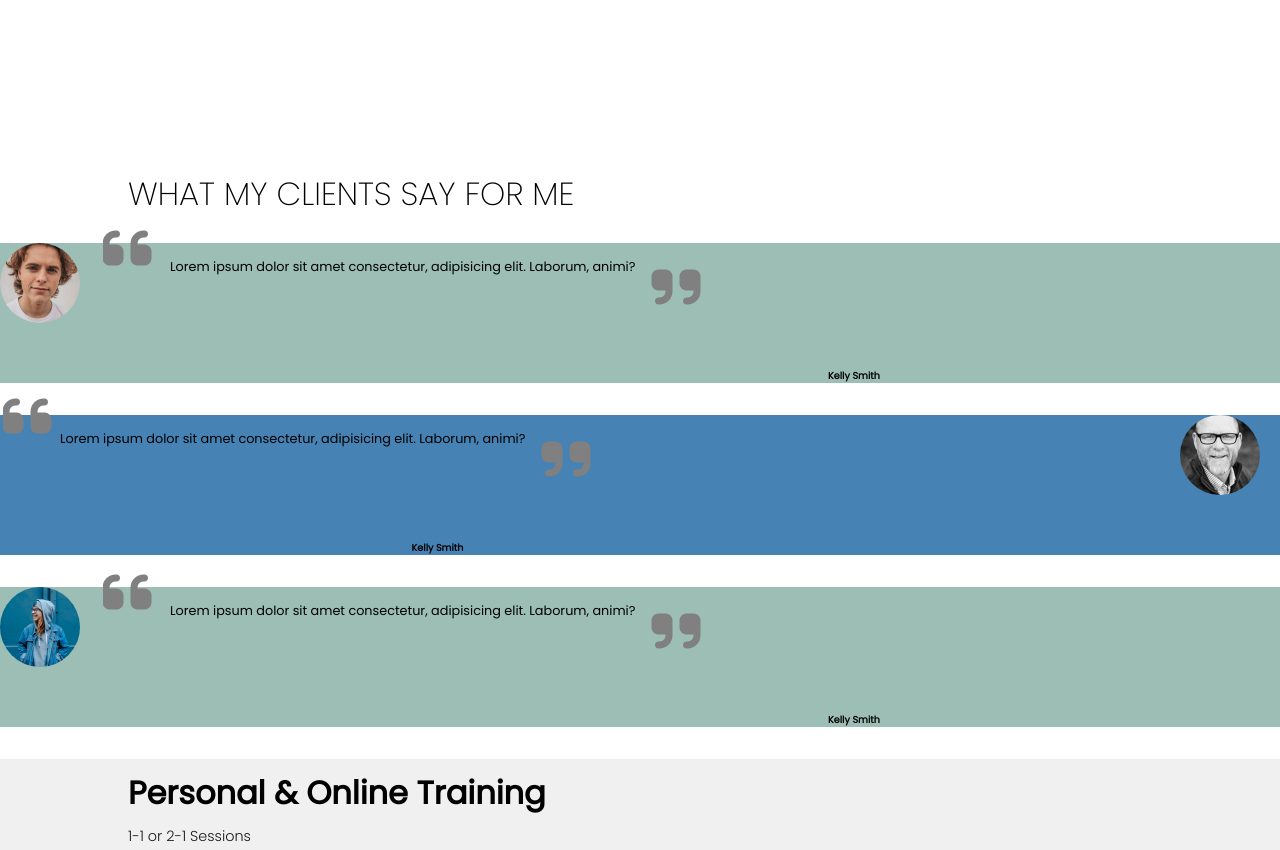
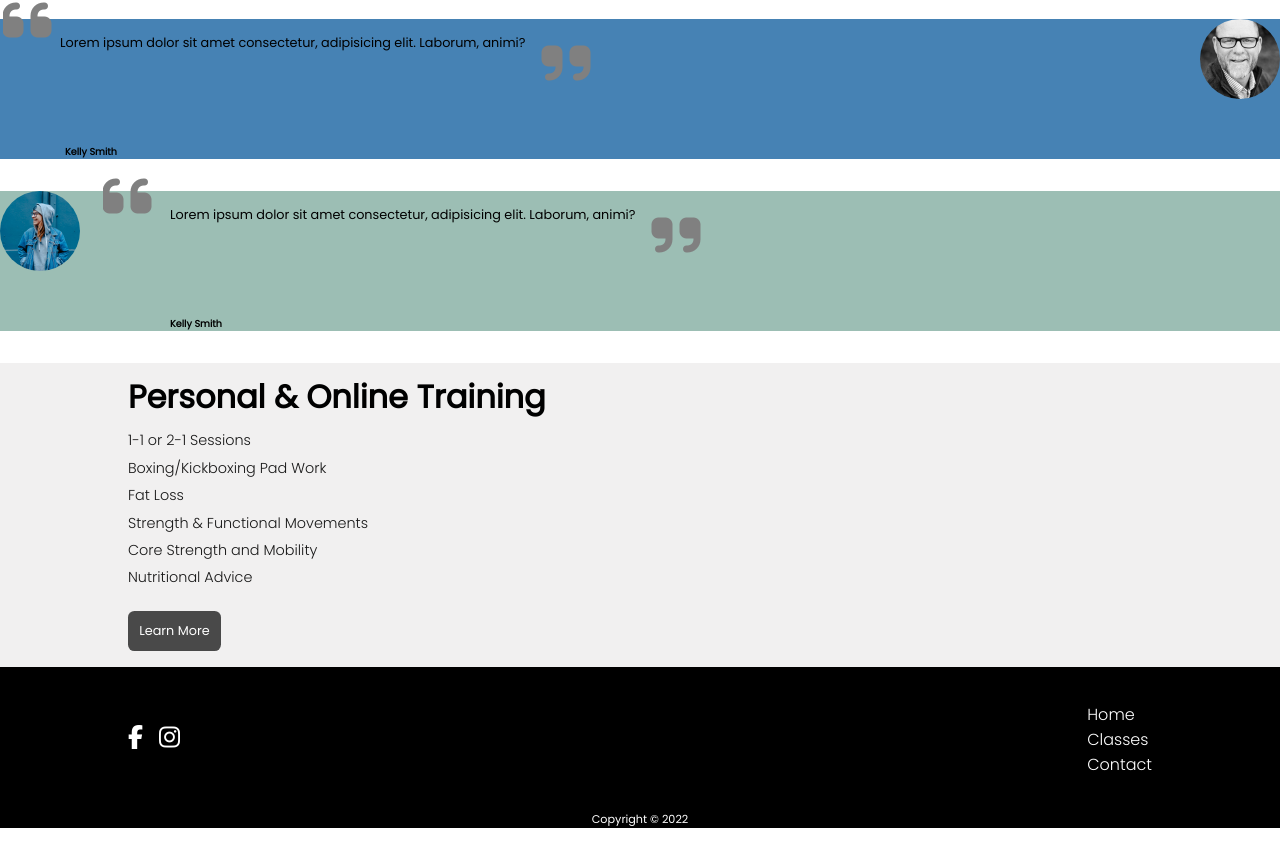
Before and after one commit to fanerotim/fanerotim.github.io, a plain HTML site: page index.html in a window 1280 px wide. Shown: the part 1648-2498 px from the top of the page. After the commit the page ends 2476 px from the top, so only its background shows below. Drawn offline with Linux system fonts and the light colour scheme.

Commit message:
updates on grid on home page

```diff
--- a/index.html
+++ b/index.html
@@ -43,12 +43,12 @@
                 <p>For me, a healthy lifestyle is much more than just lifting weights. It’s about stretching, warming up, eating healthily, and getting necessary rest and enough sleep. I love helping others see and experience what their bodies are capable of with just enough hard work. I make it a goal to help you achieve a happy and well-balanced lifestyle that will minimize the risk of future health-related issues.</p>
             </section>
         </main>
+    </div>
 
         <section class="second-image">
         </section>
 
-        <main class="container">
-
+        <main class="container section-4-5">
             <section class="about-me thin-font-heading-home-page">
                 <h1>I SPECIALISE IN</h1>
                 <ul>
@@ -61,7 +61,6 @@
             </section>
 
             <section class="skewed-border">
-
             </section>
 
             <section class="about-me thin-font-heading-home-page">
@@ -73,12 +72,9 @@
                     <li>Award in nutrition for health and fitness</li>
                 </ul>
             </section>
+        </main>
 
-
-        </main>
-    </div>
-
-    </div>
+    <!-- </div> -->
 
     <section class="testimonials">
         <h1 class="container">What my clients say for me</h1>
--- a/style.css
+++ b/style.css
@@ -27,7 +27,7 @@ html {
 
 .home-page-grid {
     display: grid;
-    grid-template-rows: 18rem 35rem 25rem 25rem 11rem;
+    grid-template-rows: 18rem auto 26rem auto auto auto 9rem;
 }
 
 .home-page-background-hero-image {
@@ -157,6 +157,24 @@ nav ul li a {
     margin-bottom: .5rem;
 }
 
+/* STYLES FOR THE SECOND IMAGE ON HOME PAGE */
+
+.second-image {
+    margin-top: 1rem;
+    width: 100%;
+    height: 350px;
+    background: url(images/jpeg1.jpg);
+    background-size: 100%;
+    background-repeat: no-repeat;
+    grid-row: 3 / 4;
+}
+
+/* STYLES FOR THE SPECIALIST AREAS AND EXPERTIES SECTION */
+
+.section-4-5 {
+    grid-row: 4 / 5;
+}
+
 .skewed-border {
     border-bottom: 1px solid rgb(19, 16, 16);
     transform: rotate(-3deg);
@@ -177,7 +195,6 @@ nav ul li a {
 .experties li:nth-child(1) {
     border-top: 1px solid black;
     /* border-bottom: 1px solid black; */
-
     border-radius: 50%;
 
 }
@@ -185,25 +202,14 @@ nav ul li a {
 .experties li:nth-child(4) {
     border-top: 1px solid black;
     /* border-bottom: 1px solid black; */
-
     border-radius: 50%;
 
 }
 
-
-/* SECOND BACKGROUND IMAGE ON HOME PAGE */
-
-.second-image {
-    margin-top: 1rem;
-    width: 100%;
-    height: 350px;
-    background: url(images/jpeg1.jpg);
-    background-size: 100%;
-    background-repeat: no-repeat;
-}
+/* STYLES FOR THE TESTIMONIALS SECTION */
 
 .testimonials {
-    grid-row: 3 / 4;
+    grid-row: 5 / 6;
     border-bottom: rgb(156, 190, 180);
 
 }
@@ -255,7 +261,7 @@ nav ul li a {
     overflow: hidden;
 }
 
-.testimonials-card p::after {
+ .testimonials-card p::after {
     font-family: "Font Awesome 5 Free";
     font-weight: 900;
     content: '\f10e';
@@ -268,8 +274,9 @@ nav ul li a {
 .testimonials-card h3 {
     grid-column: 3 / 4;
     align-self: end;
+    justify-self: start;
     font-size: .6rem;
-    margin-left: 60%;
+    padding-left: 20px;
 }
 
 /* Testimonials with images on the right */
@@ -288,6 +295,7 @@ nav ul li a {
     border-radius: 50%;
     object-fit: cover;
     grid-column: 3 / 4;
+    justify-self: end;
 }
 
 .testimonials-card-img-right p {
@@ -318,19 +326,15 @@ nav ul li a {
     font-size: 3.5rem;
     color: grey;
     position: absolute;
-    /* bottom: 50%;
-    right: 0;
-    grid-row: 2 / 3;
-    grid-column: 2 / 3; */
-    /* padding-right: 1rem; */
     padding-left: 1rem;
 }
 
 .testimonials-card-img-right h3 {
     grid-column: 2 / 3;
     align-self: end;
+    justify-self: start;
     font-size: .6rem;
-    padding-left: 32%;
+    padding-left: 15px;
 }
 
 /* End of Testimonials with image aligned to the right */
@@ -338,7 +342,7 @@ nav ul li a {
 /*PERSONAL AND ONLINE TRAINING STYLESS*/
 
 .personal-and-online-training {
-    grid-column: 4 / 5;
+    grid-row: 6 / 7;
     background-color: rgb(241, 240, 240);
     /*margin-top: 1rem;*/
 }
@@ -447,7 +451,7 @@ nav ul li a {
 
 footer {
     background: rgba(0, 0, 0);
-    grid-row: 4 / 5;
+    grid-row: 7 / 8;
 }
 
 .social-links {
```
Lines whose indentation alone changed are shown as unchanged.
